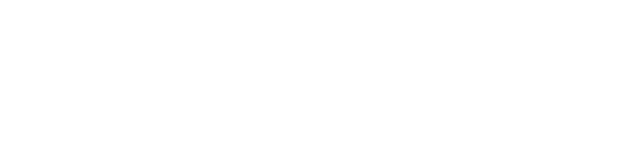
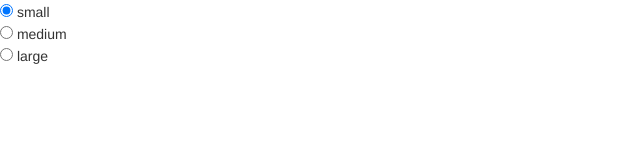
Before and after one commit to iantwilcox91/OrderPizzaProject, a plain HTML site: page index.html in a window 1280 px wide. Shown: the whole page, without its empty margins (0-640 px from the left). Drawn offline with nearby package versions, Linux system fonts and the light colour scheme.

Commit message:
added radio form to choose size

```diff
--- a/index.html
+++ b/index.html
@@ -11,6 +11,10 @@
     <title>Order a Pizza Project</title>
   </head>
   <body>
-
+    <form>
+      <input type="radio" name="size" value="small" checked> small<br>
+      <input type="radio" name="size" value="medium"> medium<br>
+      <input type="radio" name="size" value="large"> large
+    </form>
   </body>
 </html>
--- a/js/scripts.js
+++ b/js/scripts.js
@@ -1,7 +1,7 @@
 // business logic
-function Pizza( toppings, size ){
+function Pizza( size, toppings ){
+  this.size = size
   this.toppings = toppings
-  this.size = size
 }
 
 
```
